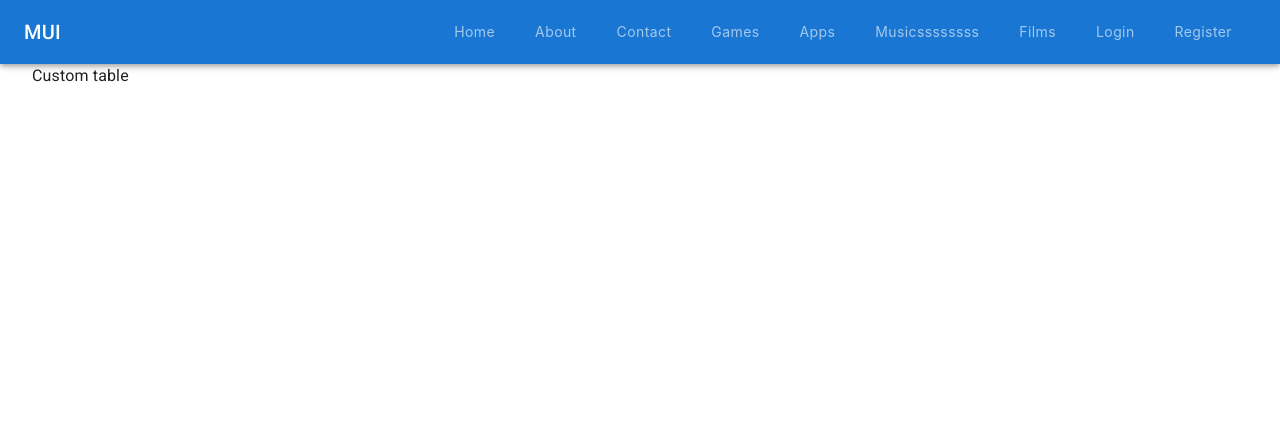
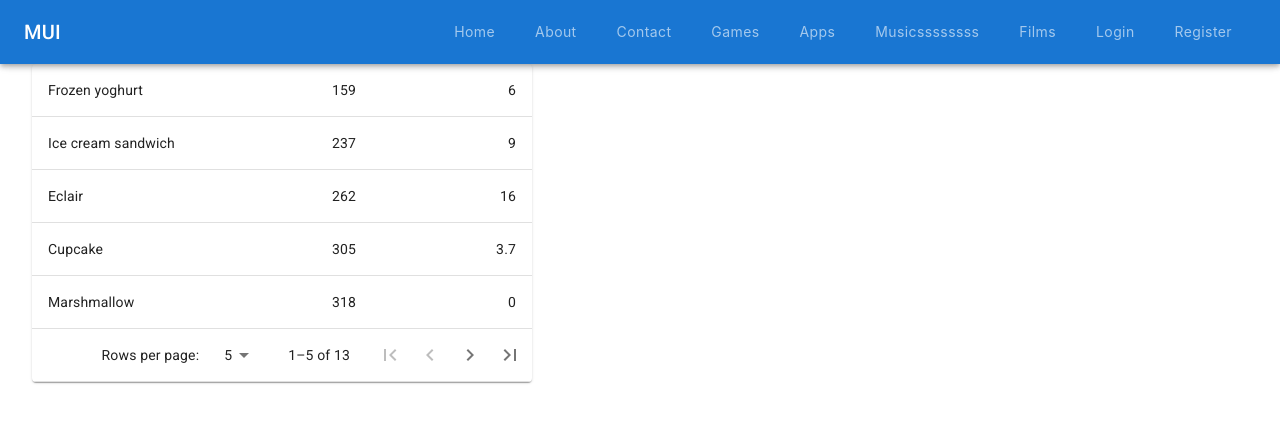
Before and after one commit to BijianWu/react-material-ui-playground, a React (Create React App) app: page /custom-table in a window 1280 px wide. Shown: the top 422 px of the page. Built offline with nearby package versions, Linux system fonts and the light colour scheme.

Commit message:
add in custom table, gip

```diff
--- a/src/pages/CustomTable.js
+++ b/src/pages/CustomTable.js
@@ -1,9 +1,167 @@
 import Typography from '@mui/material/Typography';
+import PropTypes from 'prop-types';
+import { useTheme } from '@mui/material/styles';
+import Box from '@mui/material/Box';
+import Table from '@mui/material/Table';
+import TableBody from '@mui/material/TableBody';
+import TableCell from '@mui/material/TableCell';
+import TableContainer from '@mui/material/TableContainer';
+import TableFooter from '@mui/material/TableFooter';
+import TablePagination from '@mui/material/TablePagination';
+import TableRow from '@mui/material/TableRow';
+import Paper from '@mui/material/Paper';
+import IconButton from '@mui/material/IconButton';
+import FirstPageIcon from '@mui/icons-material/FirstPage';
+import KeyboardArrowLeft from '@mui/icons-material/KeyboardArrowLeft';
+import KeyboardArrowRight from '@mui/icons-material/KeyboardArrowRight';
+import LastPageIcon from '@mui/icons-material/LastPage';
+import { useState } from 'react';
 
-export default function CustomTable() {
+function TablePaginationActions(props) {
+    const theme = useTheme();
+    const { count, page, rowsPerPage, onPageChange } = props;
+
+    const handleFirstPageButtonClick = (event) => {
+      onPageChange(event, 0);
+    };
+
+    const handleBackButtonClick = (event) => {
+      onPageChange(event, page - 1);
+    };
+
+    const handleNextButtonClick = (event) => {
+      onPageChange(event, page + 1);
+    };
+
+    const handleLastPageButtonClick = (event) => {
+      onPageChange(event, Math.max(0, Math.ceil(count / rowsPerPage) - 1));
+    };
+
     return (
-        <Typography>
-            Custom table
-        </Typography>
-    )
-}
+      <Box sx={{ flexShrink: 0, ml: 2.5 }}>
+        <IconButton
+          onClick={handleFirstPageButtonClick}
+          disabled={page === 0}
+          aria-label="first page"
+        >
+          {theme.direction === 'rtl' ? <LastPageIcon /> : <FirstPageIcon />}
+        </IconButton>
+        <IconButton
+          onClick={handleBackButtonClick}
+          disabled={page === 0}
+          aria-label="previous page"
+        >
+          {theme.direction === 'rtl' ? <KeyboardArrowRight /> : <KeyboardArrowLeft />}
+        </IconButton>
+        <IconButton
+          onClick={handleNextButtonClick}
+          disabled={page >= Math.ceil(count / rowsPerPage) - 1}
+          aria-label="next page"
+        >
+          {theme.direction === 'rtl' ? <KeyboardArrowLeft /> : <KeyboardArrowRight />}
+        </IconButton>
+        <IconButton
+          onClick={handleLastPageButtonClick}
+          disabled={page >= Math.ceil(count / rowsPerPage) - 1}
+          aria-label="last page"
+        >
+          {theme.direction === 'rtl' ? <FirstPageIcon /> : <LastPageIcon />}
+        </IconButton>
+      </Box>
+    );
+  }
+
+  TablePaginationActions.propTypes = {
+    count: PropTypes.number.isRequired,
+    onPageChange: PropTypes.func.isRequired,
+    page: PropTypes.number.isRequired,
+    rowsPerPage: PropTypes.number.isRequired,
+  };
+
+  function createData(name, calories, fat) {
+    return { name, calories, fat };
+  }
+
+  const rows = [
+    createData('Cupcake', 305, 3.7),
+    createData('Donut', 452, 25.0),
+    createData('Eclair', 262, 16.0),
+    createData('Frozen yoghurt', 159, 6.0),
+    createData('Gingerbread', 356, 16.0),
+    createData('Honeycomb', 408, 3.2),
+    createData('Ice cream sandwich', 237, 9.0),
+    createData('Jelly Bean', 375, 0.0),
+    createData('KitKat', 518, 26.0),
+    createData('Lollipop', 392, 0.2),
+    createData('Marshmallow', 318, 0),
+    createData('Nougat', 360, 19.0),
+    createData('Oreo', 437, 18.0),
+  ].sort((a, b) => (a.calories < b.calories ? -1 : 1));
+
+  export default function CustomTable() {
+    const [page, setPage] = useState(0);
+    const [rowsPerPage, setRowsPerPage] = useState(5);
+
+    // Avoid a layout jump when reaching the last page with empty rows.
+    const emptyRows =
+      page > 0 ? Math.max(0, (1 + page) * rowsPerPage - rows.length) : 0;
+
+    const handleChangePage = (event, newPage) => {
+      setPage(newPage);
+    };
+
+    const handleChangeRowsPerPage = (event) => {
+      setRowsPerPage(parseInt(event.target.value, 10));
+      setPage(0);
+    };
+
+    return (
+      <TableContainer component={Paper}>
+        <Table sx={{ minWidth: 500 }} aria-label="custom pagination table">
+          <TableBody>
+            {(rowsPerPage > 0
+              ? rows.slice(page * rowsPerPage, page * rowsPerPage + rowsPerPage)
+              : rows
+            ).map((row) => (
+              <TableRow key={row.name}>
+                <TableCell component="th" scope="row">
+                  {row.name}
+                </TableCell>
+                <TableCell style={{ width: 160 }} align="right">
+                  {row.calories}
+                </TableCell>
+                <TableCell style={{ width: 160 }} align="right">
+                  {row.fat}
+                </TableCell>
+              </TableRow>
+            ))}
+            {emptyRows > 0 && (
+              <TableRow style={{ height: 53 * emptyRows }}>
+                <TableCell colSpan={6} />
+              </TableRow>
+            )}
+          </TableBody>
+          <TableFooter>
+            <TableRow>
+              <TablePagination
+                rowsPerPageOptions={[5, 10, 25, { label: 'All', value: -1 }]}
+                colSpan={3}
+                count={rows.length}
+                rowsPerPage={rowsPerPage}
+                page={page}
+                SelectProps={{
+                  inputProps: {
+                    'aria-label': 'rows per page',
+                  },
+                  native: true,
+                }}
+                onPageChange={handleChangePage}
+                onRowsPerPageChange={handleChangeRowsPerPage}
+                ActionsComponent={TablePaginationActions}
+              />
+            </TableRow>
+          </TableFooter>
+        </Table>
+      </TableContainer>
+    );
+  }
```
